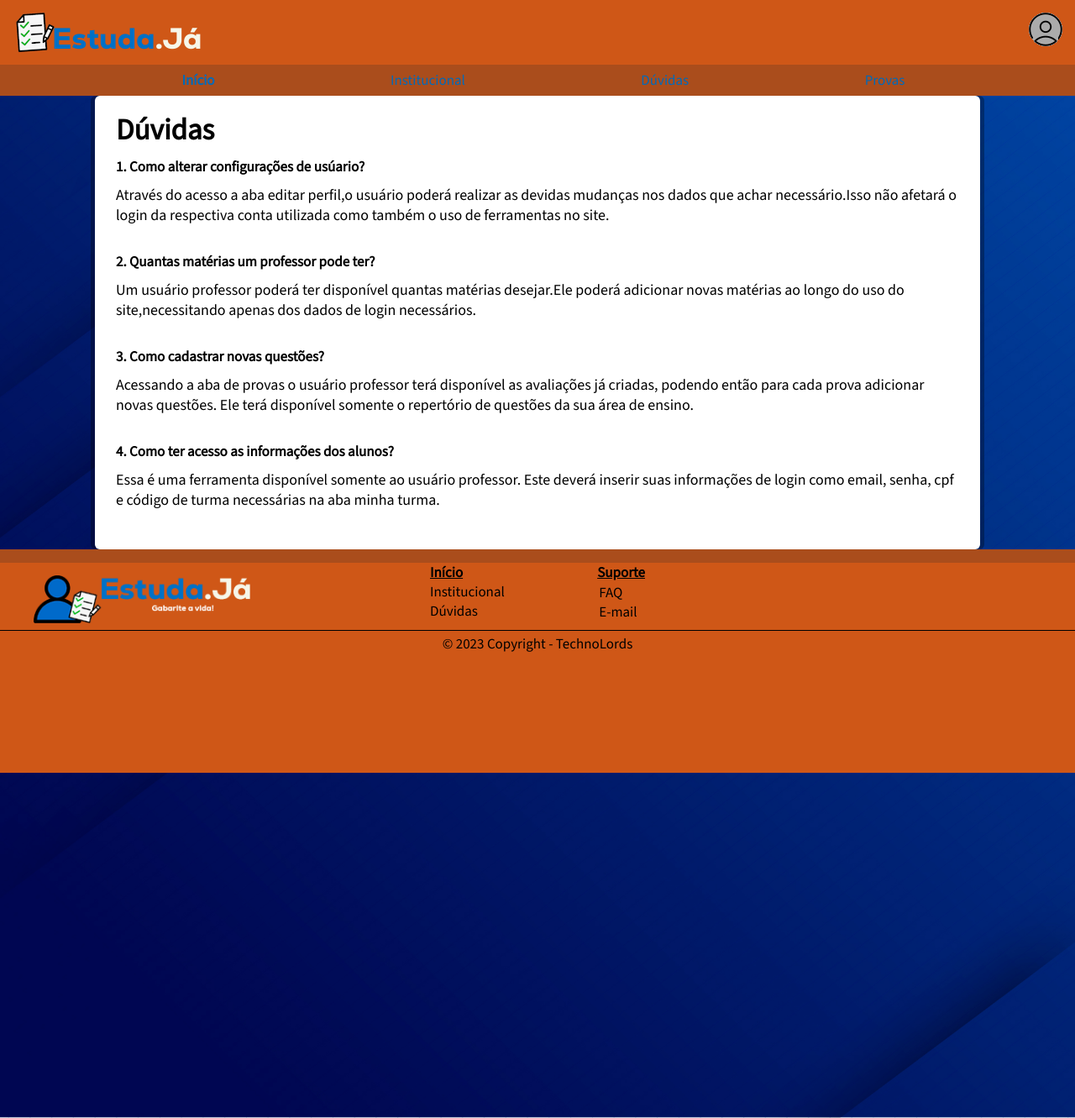
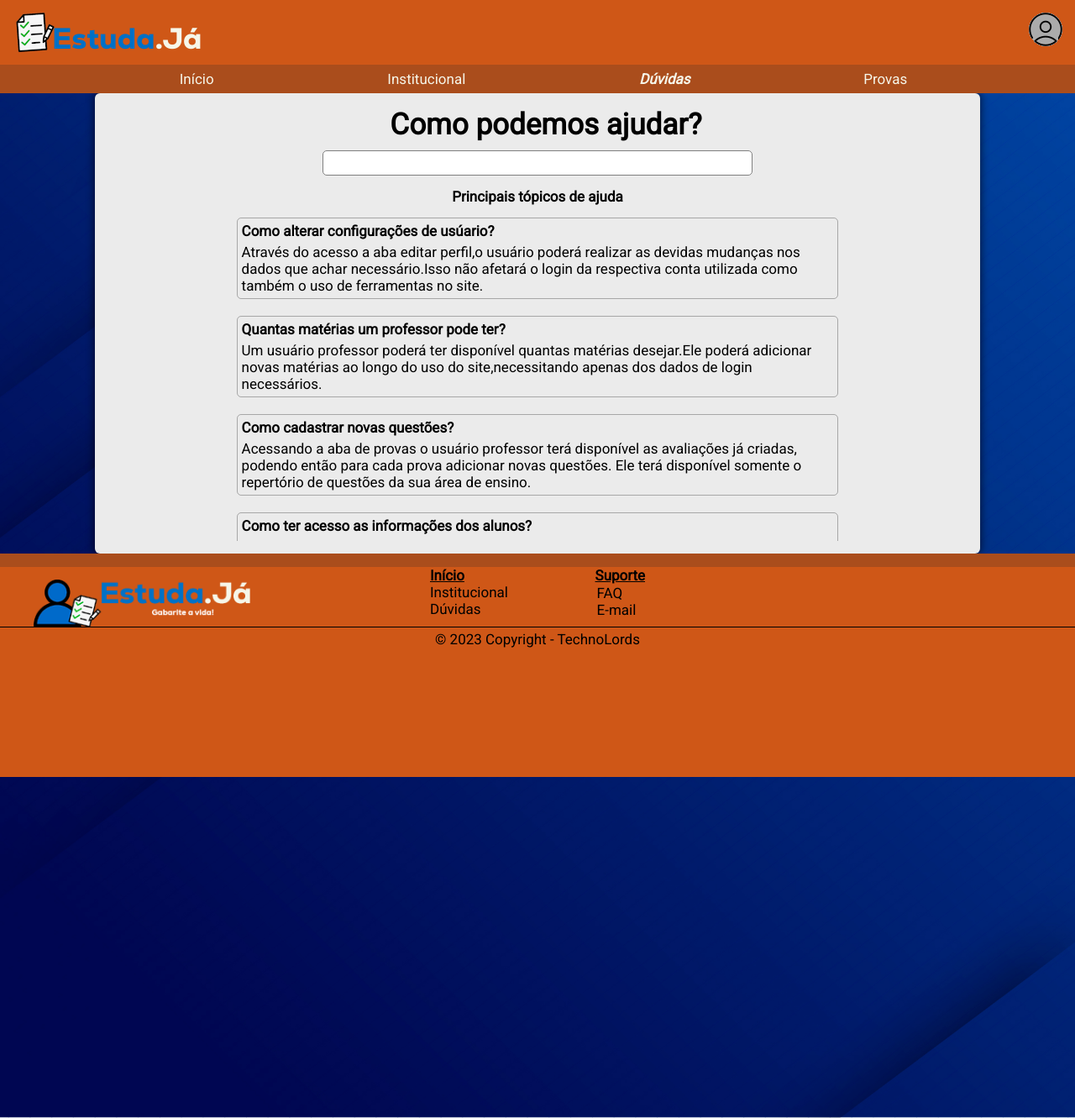
Before and after one commit to Matheus-M-Braga/projeto-bancodequestoes, a PHP site: page /projeto-bancodequestoes/duvidas.php in a window 1280 px wide. Shown: the whole page at 84% size. Run offline with PHP 8.4, Linux system fonts and the light colour scheme.

Commit message:
reorganização de componentes/ mudanças de estilização

```diff
--- a/components/main/footer.html
+++ /dev/null
@@ -1,33 +0,0 @@
-<footer>
-  <div id="linha2"></div>
-  <picture>
-    <source
-      media="(max-width: 768px)"
-      srcset="img/logo/bonecoestudaja2-p.png"
-    />
-    <source
-      media="(max-width: 1024px)"
-      srcset="img/logo/bonecoestudaja2-m.png"
-    />
-    <source
-      media="(max-width: 1367px)"
-      srcset="img/logo/bonecoestudaja2-mg.png"
-    />
-    <img src="img/logo/bonecoestudaja2.png" alt="a" />
-  </picture>
-  <div class="content">
-    <div class="col1">
-      <strong class="titulo"><ins>Início</ins></strong>
-      <a href="institucional.html">Institucional</a>
-      <a href="duvidas.html">Dúvidas</a>
-    </div>
-    <div class="col2">
-      <strong class="titulo" id="suporte"><ins>Suporte</ins></strong>
-      <a href="duvidas.html">FAQ</a>
-      <a href="email.html.html">E-mail</a>
-    </div>
-  </div>
-  <div id="linharp">
-    <p id="frasef">© 2023 Copyright - TechnoLords</p>
-  </div>
-</footer>
--- /dev/null
+++ b/components/main/footer.php
@@ -0,0 +1,24 @@
+<footer>
+  <div id="linha2"></div>
+  <picture>
+    <source media="(max-width: 768px)" srcset="img/logo/bonecoestudaja2-p.png" />
+    <source media="(max-width: 1024px)" srcset="img/logo/bonecoestudaja2-m.png" />
+    <source media="(max-width: 1367px)" srcset="img/logo/bonecoestudaja2-mg.png" />
+    <img src="img/logo/bonecoestudaja2.png" alt="a" />
+  </picture>
+  <div class="content">
+    <div class="col1">
+      <strong class="titulo"><ins>Início</ins></strong>
+      <a href="institucional.php">Institucional</a>
+      <a href="duvidas.php">Dúvidas</a>
+    </div>
+    <div class="col2">
+      <strong class="titulo" id="suporte"><ins>Suporte</ins></strong>
+      <a href="duvidas.php">FAQ</a>
+      <a href="email.php">E-mail</a>
+    </div>
+  </div>
+  <div id="linharp">
+    <p id="frasef">© 2023 Copyright - TechnoLords</p>
+  </div>
+</footer>
--- a/components/main/head.html
+++ b/components/main/head.php
@@ -5,9 +5,6 @@
   <link rel="stylesheet" href="css/main/style.css" media="all" />
   <!-- <link rel="stylesheet" href="css/mediaquery.css" /> -->
   <link rel="shortcut icon" href="img/icons/favicon.ico" type="image/x-icon" />
-  <link
-    rel="stylesheet"
-    href="https://fonts.googleapis.com/css2?family=Material+Symbols+Outlined:opsz,wght,FILL,GRAD@48,400,0,0"
-  />
+  <link rel="stylesheet" href="https://fonts.googleapis.com/css2?family=Material+Symbols+Outlined:opsz,wght,FILL,GRAD@48,400,0,0" />
   <title>Estuda.ja</title>
 </head>
--- a/components/main/header.html
+++ /dev/null
@@ -1,21 +0,0 @@
-<header>
-  <div class="header_top">
-    <a href="#" id="logo-oficial">
-      <img src="img/logo/logo-oficial-g.png" alt="" />
-    </a>
-    <div id="login_btn">
-      <img
-        id="login"
-        src="img/icons/user.png"
-        alt="login"
-        title="Login/Cadastro"
-      />
-    </div>
-  </div>
-  <nav>
-    <a href="index.php" class="selected">Início</a>
-    <a href="institucional.php">Institucional</a>
-    <a href="duvidas.php">Dúvidas</a>
-    <a href="" id="tests_link">Provas</a>
-  </nav>
-</header>
--- /dev/null
+++ b/components/main/header.php
@@ -0,0 +1,29 @@
+<?php
+$current_page = basename($_SERVER['PHP_SELF']);
+?>
+
+<header>
+  <div class="header_top">
+    <a href="index.php" id="logo-oficial">
+      <img src="img/logo/logo-oficial-g.png" alt="" />
+    </a>
+    <div id="login_btn">
+      <img id="login" src="img/icons/user.png" alt="login" title="Login/Cadastro" />
+    </div>
+  </div>
+  <nav>
+    <a href="index.php" <?php echo ($current_page == 'index.php') ? 'class="selected"' : ''; ?>>Início</a>
+    <a href="institucional.php" <?php echo ($current_page == 'institucional.php') ? 'class="selected"' : ''; ?>>Institucional</a>
+    <a href="duvidas.php" <?php echo ($current_page == 'duvidas.php') ? 'class="selected"' : ''; ?>>Dúvidas</a>
+    <a href="javascript:void(0);" id="tests_link">Provas</a>
+  </nav>
+</header>
+
+<script>
+  document.addEventListener("DOMContentLoaded", function() {
+    var testsLink = document.getElementById("tests_link");
+    if (testsLink && window.location.pathname.indexOf("provas.php") !== -1) {
+      testsLink.classList.add("selected");
+    }
+  });
+</script>
--- a/css/main/style.css
+++ b/css/main/style.css
@@ -1,9 +1,9 @@
 @charset "UTF-8";
-@import url("https://fonts.googleapis.com/css2?family=Source+Sans+3&display=swap");
+@import url('https://fonts.googleapis.com/css2?family=Roboto&display=swap');
 
-/* Configurações gerais */
+/* General */
 :root {
-  --azul_escuro: rgb(19, 51, 76);
+  --azul_escuro: rgb(19, 62, 94);
   --azul_claro: rgb(0, 106, 186);
   --branco: rgb(246, 246, 233);
   --laranja: rgb(207, 87, 23);
@@ -11,15 +11,10 @@
 }
 
 * {
-  font-family: "Source Sans 3", sans-serif;
+  font-family: 'Roboto', sans-serif;
   font-size: 17px;
   margin: 0;
   padding: 0;
-}
-
-input:focus {
-  box-shadow: 0 0 0 0;
-  outline: 0;
 }
 
 body,
@@ -29,17 +24,18 @@ html {
   overflow-x: hidden;
 }
 
+input:focus {
+  box-shadow: 0 0 0 0;
+  outline: 0;
+  border: none;
+}
+
 a {
   text-decoration: none;
-  color: var(--azul_claro);
+  color: var(--azul_escuro);
 }
 
-a:hover {
-  transition: 0.5s;
-  text-decoration: underline;
-}
-
-/* Demais elementos do cabeçalho */
+/* Header */
 header {
   display: flex;
   flex-direction: column;
@@ -62,15 +58,21 @@ nav {
   background-color: #aa4d1c;
 }
 
+nav a {
+  text-decoration: none;
+  color: var(--branco);
+}
+
 nav a.selected {
-  font-weight: bold;
+  font-style: oblique;
+  font-weight: 600;
 }
 
 #login {
   cursor: pointer;
 }
 
-/* Estilização da tela de login */
+/* ModalLogin */
 .modal {
   background-color: rgba(71, 71, 71, 0.719);
   backdrop-filter: blur(3px);
@@ -81,13 +83,13 @@ nav a.selected {
   height: 100vh;
   opacity: 0;
   z-index: -3;
-  transition: 200ms ease-in;
+  transition: 200ms ease;
 }
 
 .visible {
   opacity: 1;
   z-index: 3;
-  transition: 200ms ease-out;
+  transition: 200ms ease;
 }
 
 .conteudo-modal {
@@ -204,8 +206,8 @@ nav a.selected {
   -moz-transition: all 0.3s ease-out;
 }
 
-.input-login input:focus + label,
-.input-login input:not(:placeholder-shown) + label {
+.input-login input:focus+label,
+.input-login input:not(:placeholder-shown)+label {
   font-size: 13px;
   margin-top: 0;
   color: #3951b2;
@@ -226,7 +228,37 @@ input[type="submit"] {
   margin-bottom: 15px;
 }
 
-/* Conteúdo principal */
+/* Main */
+
+/* Content */
+.body {
+  display: flex;
+  flex-direction: column;
+  overflow-y: auto;
+  height: 80vh;
+}
+
+main {
+  background-color: rgb(235, 235, 235);
+  box-shadow: 0 0 9px 2px rgba(0, 0, 0, 0.5);
+  border-radius: 6px;
+  width: 80vw;
+  margin: 0 auto;
+  padding: 15px;
+}
+
+main h1 {
+  font-size: 35px;
+  padding: 2px 10px 10px 10px;
+  text-indent: 20px;
+}
+
+main p {
+  font-size: 18px;
+  padding: 10px 10px 17px 10px;
+  text-indent: 20px;
+}
+
 /* Slideshow */
 .container-slider {
   display: flex;
@@ -280,37 +312,7 @@ input[type="submit"] {
   transform: rotate(180deg);
 }
 
-/* Restante do conteúdo */
-.body {
-  display: flex;
-  flex-direction: column;
-  overflow-y: auto;
-  height: 80vh;
-}
-
-main {
-  background-color: white;
-  box-shadow: 5px 0px rgba(0, 0, 0, 0.3), -5px 0 rgba(0, 0, 0, 0.3);
-  border-radius: 6px;
-  width: 80vw;
-  /* height: 50vh; */
-  margin: 0 auto;
-  padding: 15px;
-}
-
-main h1 {
-  font-size: 35px;
-  padding: 2px 10px 10px 10px;
-  text-indent: 20px;
-}
-
-main p {
-  font-size: 18px;
-  padding: 10px 10px 17px 10px;
-  text-indent: 20px;
-}
-
-/* Rodapé */
+/* Footer */
 footer {
   display: flex;
   flex-direction: column;
@@ -388,41 +390,75 @@ footer div#linharp {
 /* Áreas de configurações específicas */
 
 /* Dúvidas */
-h1#tituloduv {
-  text-indent: 0px;
+.centralizer {
+  display: flex;
+  flex-direction: column;
+  align-items: center;
 }
 
-h2.h2-duvidas {
-  text-indent: 10px;
+.faq_header {
+  display: flex;
+  flex-direction: column;
+  align-items: center;
+  margin-bottom: 15px;
 }
 
-p.p-duvidas {
-  margin-bottom: 15px;
-  text-indent: 0px;
+.faq_title {
+  text-align: center;
 }
 
-/* Tela Institucional*/
-h1#tituloint {
-  padding-top: 20px;
+.faq_searchbar,
+.faq_searchbar:focus {
+  width: 50%;
+  border: 1px solid gray;
+  border-radius: 5px;
+  padding: 4px;
 }
 
-div.paragrafos {
-  padding: 30px;
+.help_topics {
+  display: flex;
+  gap: 5px;
+  flex-direction: column;
+  width: 70%;
+  height: 400px;
+  overflow-y: auto;
 }
 
-div.paragrafos h2 {
-  font-size: 1.2rem;
-  text-align: left;
-  margin-left: 2px;
-  text-decoration: underline;
+.help_topics div {
+  border: 0.5px solid rgba(128, 128, 128, 0.637);
+  border-radius: 5px;
+  padding: 5px;
+  margin-top: 15px;
 }
 
-div.paragrafos p {
-  text-align: justify;
-  display: inline-block;
-  margin: auto;
+.help_topics div span {
+  display: block;
+  margin-top: 5px;
 }
 
-div#p4 {
-  margin-bottom: -200px;
+/* Institucional */
+.inst_title {
+  text-indent: 0;
 }
+
+.description {
+  display: block;
+  text-indent: 13px;
+  font-size: 17px;
+}
+
+.topic {
+  margin: 10px;
+  margin-bottom: 15px;
+}
+
+.topic span {
+  display: block;
+  margin-top: 8px;
+  font-size: 1em;
+  line-height: 1.4;
+}
+
+.topic h2 {
+  font-size: 1.2em;
+}
--- a/duvidas.php
+++ b/duvidas.php
@@ -1,28 +1,60 @@
 <!DOCTYPE html5>
 <html lang="pt-br">
 <?php
-include("components/main/head.html");
+include("components/main/head.php");
 ?>
 
 <body>
   <?php
-  include("components/main/header.html");
-  include("components/main/modalLogin.html");
+  include("components/main/header.php");
+  include("components/main/modalLogin.php");
   ?>
-  <main id="duvidas">
-    <h1 id="tituloduv">Dúvidas</h1>
-    <h2 class="h2-duvidas">1. Como alterar configurações de usúario?</h2>
-    <p class="p-duvidas">Através do acesso a aba editar perfil,o usuário poderá realizar as devidas mudanças nos dados que achar necessário.Isso não afetará o login da respectiva conta utilizada como também o uso de ferramentas no site.</p>
-    <h2 class="h2-duvidas">2. Quantas matérias um professor pode ter?</h2>
-    <p class="p-duvidas">Um usuário professor poderá ter disponível quantas matérias desejar.Ele poderá adicionar novas matérias ao longo do uso do site,necessitando apenas dos dados de login necessários.</p>
-    <h2 class="h2-duvidas">3. Como cadastrar novas questões?</h2>
-    <p class="p-duvidas">Acessando a aba de provas o usuário professor terá disponível as avaliações já criadas, podendo então para cada prova adicionar novas questões. Ele terá disponível somente o repertório de questões da sua área de ensino.</p>
-    <h2 class="h2-duvidas">4. Como ter acesso as informações dos alunos?</h2>
-    <p class="p-duvidas">Essa é uma ferramenta disponível somente ao usuário professor. Este deverá inserir suas informações de login como email, senha, cpf e código de turma necessárias na aba minha turma.</p>
+  <main>
+    <section class="faq_header">
+      <h1 class="faq_title">Como podemos ajudar?</h1>
+      <input type="search" name="searchTopic" id="" class="faq_searchbar">
+    </section>
+    <section class="centralizer">
+        <h2>Principais tópicos de ajuda</h2>
+      <div class="help_topics">
+        <div>
+          <h3>Como alterar configurações de usúario?</h3>
+          <span>Através do acesso a aba editar perfil,o usuário poderá realizar as devidas mudanças nos dados que achar necessário.Isso não afetará o login da respectiva conta utilizada como também o uso de ferramentas no site.</span>
+        </div>
+        <div>
+          <h3>Quantas matérias um professor pode ter?</h3>
+          <span>Um usuário professor poderá ter disponível quantas matérias desejar.Ele poderá adicionar novas matérias ao longo do uso do site,necessitando apenas dos dados de login necessários.</span>
+        </div>
+        <div>
+          <h3>Como cadastrar novas questões?</h3>
+          <span>Acessando a aba de provas o usuário professor terá disponível as avaliações já criadas, podendo então para cada prova adicionar novas questões. Ele terá disponível somente o repertório de questões da sua área de ensino.</span>
+        </div>
+        <div>
+          <h3>Como ter acesso as informações dos alunos?</h3>
+          <span>Essa é uma ferramenta disponível somente ao usuário professor. Este deverá inserir suas informações de login como email, senha, cpf e código de turma necessárias na aba minha turma.</span>
+        </div>
+        <div>
+          <h3>Como alterar configurações de usúario?</h3>
+          <span>Através do acesso a aba editar perfil,o usuário poderá realizar as devidas mudanças nos dados que achar necessário.Isso não afetará o login da respectiva conta utilizada como também o uso de ferramentas no site.</span>
+        </div>
+        <div>
+          <h3>Quantas matérias um professor pode ter?</h3>
+          <span>Um usuário professor poderá ter disponível quantas matérias desejar.Ele poderá adicionar novas matérias ao longo do uso do site,necessitando apenas dos dados de login necessários.</span>
+        </div>
+        <div>
+          <h3>Como cadastrar novas questões?</h3>
+          <span>Acessando a aba de provas o usuário professor terá disponível as avaliações já criadas, podendo então para cada prova adicionar novas questões. Ele terá disponível somente o repertório de questões da sua área de ensino.</span>
+        </div>
+        <div>
+          <h3>Como ter acesso as informações dos alunos?</h3>
+          <span>Essa é uma ferramenta disponível somente ao usuário professor. Este deverá inserir suas informações de login como email, senha, cpf e código de turma necessárias na aba minha turma.</span>
+        </div>
+      </div>
+    </section>
   </main>
   <?php
-  include("components/main/footer.html");
-  include("components/main/scripts.html");
+  include("components/main/footer.php");
+  include("components/main/scripts.php");
   ?>
 </body>
 
```
Also changed, not shown: index.php (+6 -6 lines), institucional.php (+25 -23 lines), js/script.js (+5 -3 lines), cadastro00.php (renamed from cadastro00.html), components/main/modalLogin.php (renamed from components/main/modalLogin.html), components/main/scripts.php (renamed from components/main/scripts.html).
